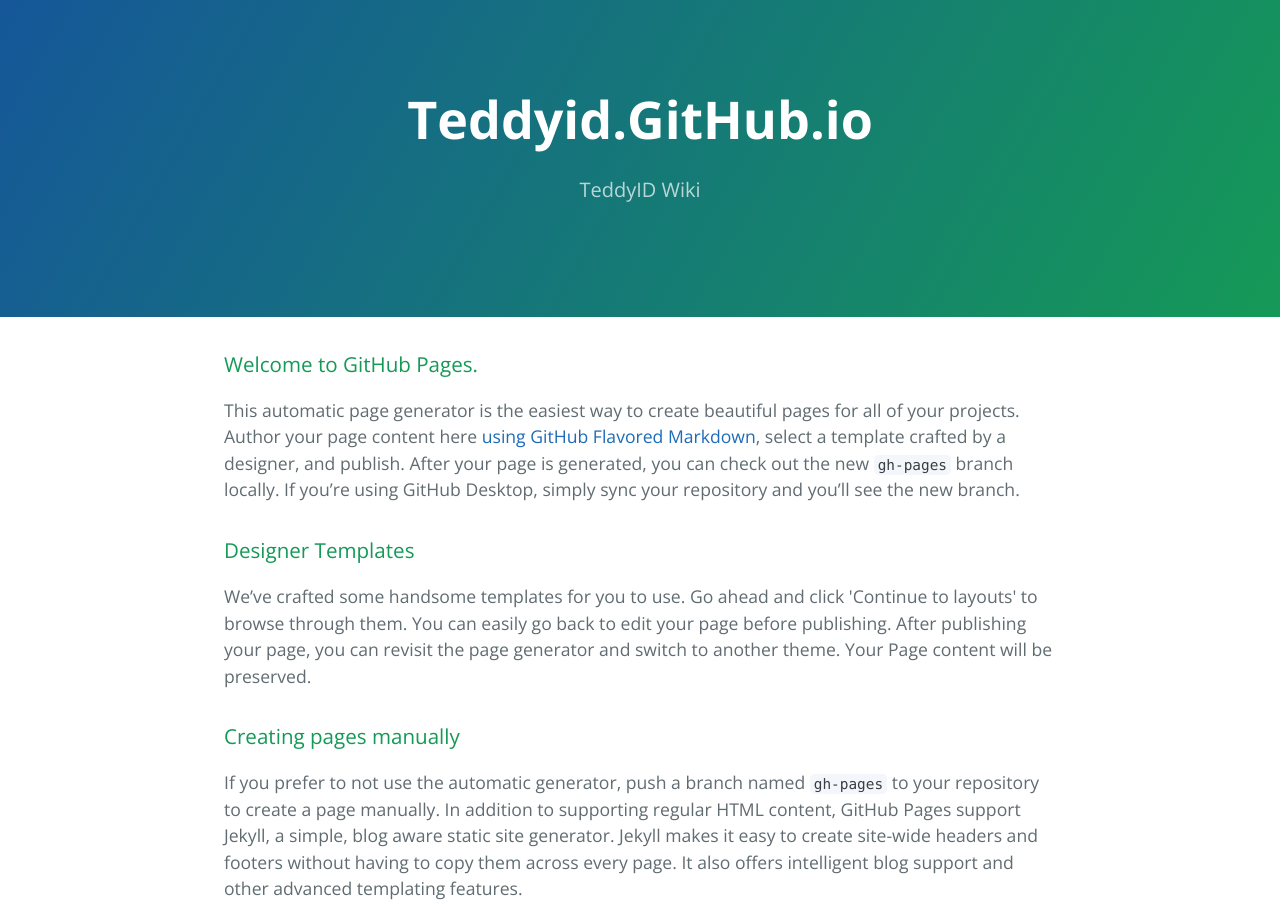
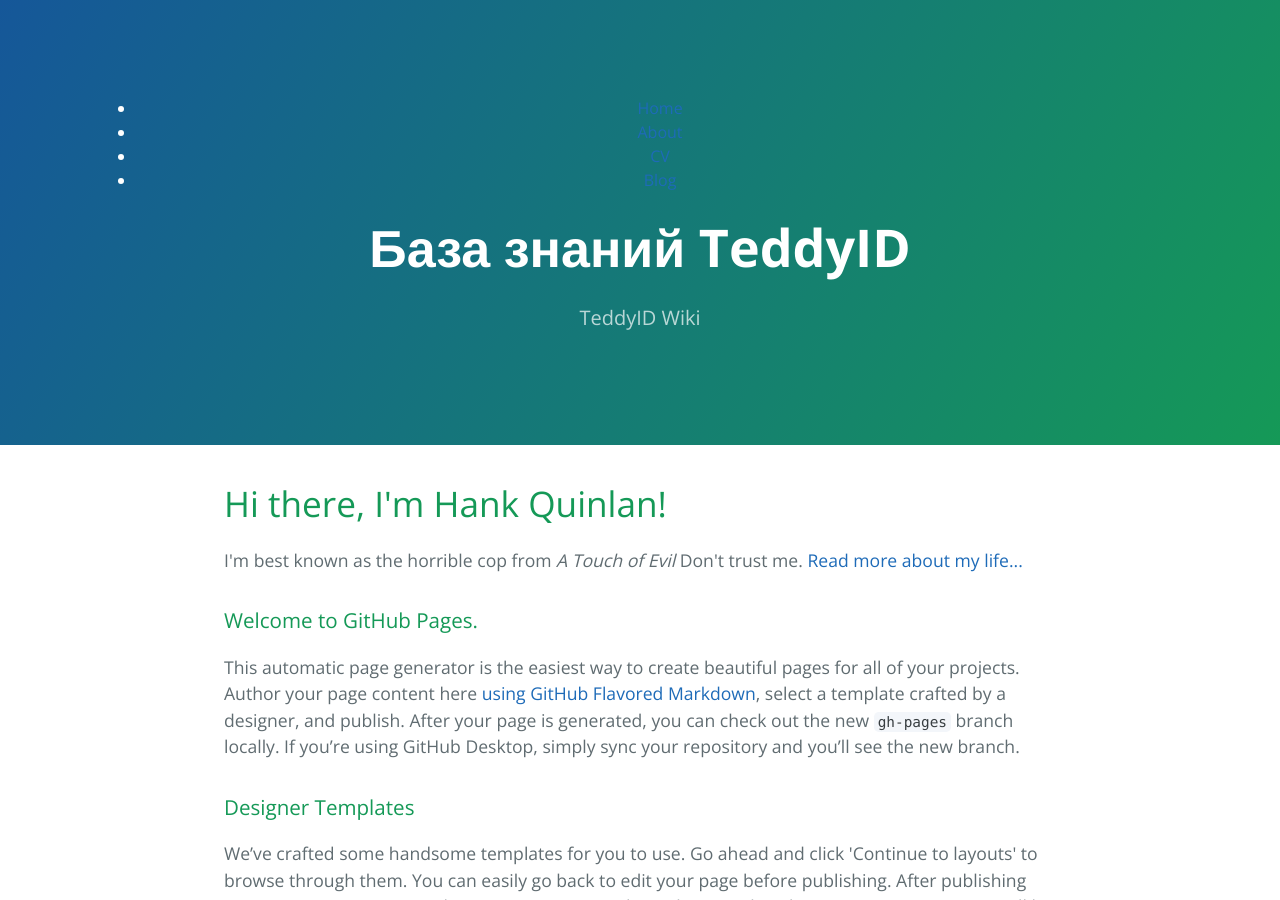
Before and after one commit to teddyid/teddyid.github.io, a Jekyll site: the page built from index.html, in a window 1280 px wide and 900 px high. Built offline with Jekyll 4.4.1, drawn with Linux system fonts in a browser that asks for light colours.

Commit message:
Update index.html

```diff
--- a/index.html
+++ b/index.html
@@ -1,21 +1,11 @@
-<!DOCTYPE html>
-<html lang="en-us">
-  <head>
-    <meta charset="UTF-8">
-    <title>Teddyid.GitHub.io by teddyid</title>
-    <meta name="viewport" content="width=device-width, initial-scale=1">
-    <link rel="stylesheet" type="text/css" href="stylesheets/normalize.css" media="screen">
-    <link href='https://fonts.googleapis.com/css?family=Open+Sans:400,700' rel='stylesheet' type='text/css'>
-    <link rel="stylesheet" type="text/css" href="stylesheets/stylesheet.css" media="screen">
-    <link rel="stylesheet" type="text/css" href="stylesheets/github-light.css" media="screen">
-  </head>
-  <body>
-    <section class="page-header">
-      <h1 class="project-name">Teddyid.GitHub.io</h1>
-      <h2 class="project-tagline">TeddyID Wiki</h2>
-    </section>
+---
+layout: default
+title: База знаний TeddyID
+---
+<div class="blurb">
+	<h1>Hi there, I'm Hank Quinlan!</h1>
+	<p>I'm best known as the horrible cop from <em>A Touch of Evil</em> Don't trust me. <a href="/about">Read more about my life...</a></p>
 
-    <section class="main-content">
       <h3>
 <a id="welcome-to-github-pages" class="anchor" href="#welcome-to-github-pages" aria-hidden="true"><span aria-hidden="true" class="octicon octicon-link"></span></a>Welcome to GitHub Pages.</h3>
 
@@ -40,14 +30,4 @@
 <a id="support-or-contact" class="anchor" href="#support-or-contact" aria-hidden="true"><span aria-hidden="true" class="octicon octicon-link"></span></a>Support or Contact</h3>
 
 <p>Having trouble with Pages? Check out our <a href="https://help.github.com/pages">documentation</a> or <a href="https://github.com/contact">contact support</a> and we’ll help you sort it out.</p>
-
-      <footer class="site-footer">
-
-        <span class="site-footer-credits">This page was generated by <a href="https://pages.github.com">GitHub Pages</a> using the <a href="https://github.com/jasonlong/cayman-theme">Cayman theme</a> by <a href="https://twitter.com/jasonlong">Jason Long</a>.</span>
-      </footer>
-
-    </section>
-
-
-  </body>
-</html>
+</div><!-- /.blurb -->
```
